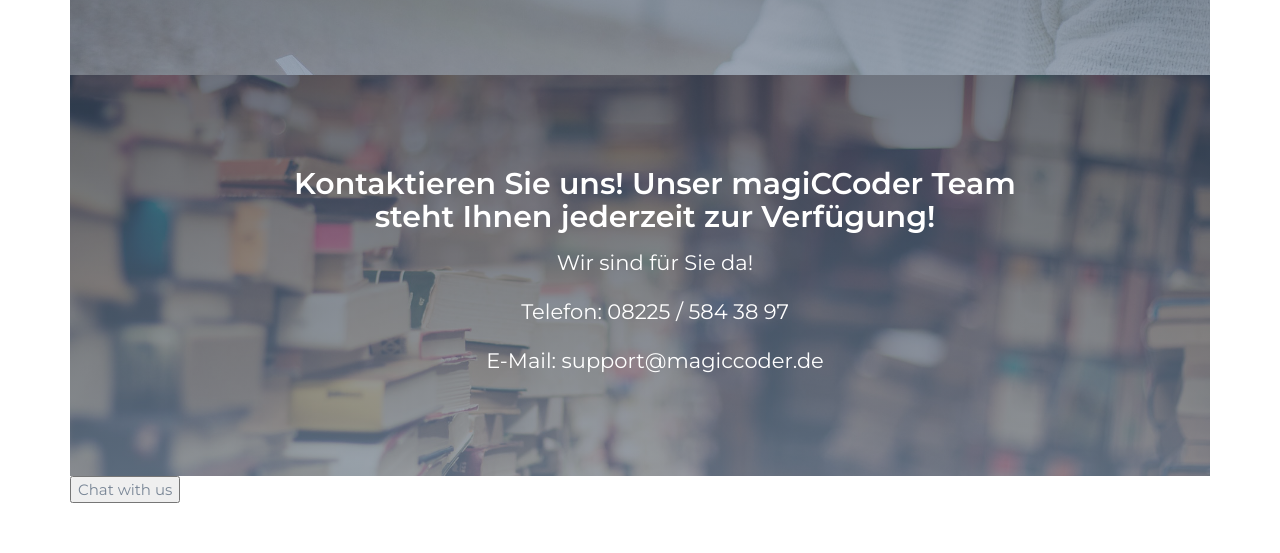
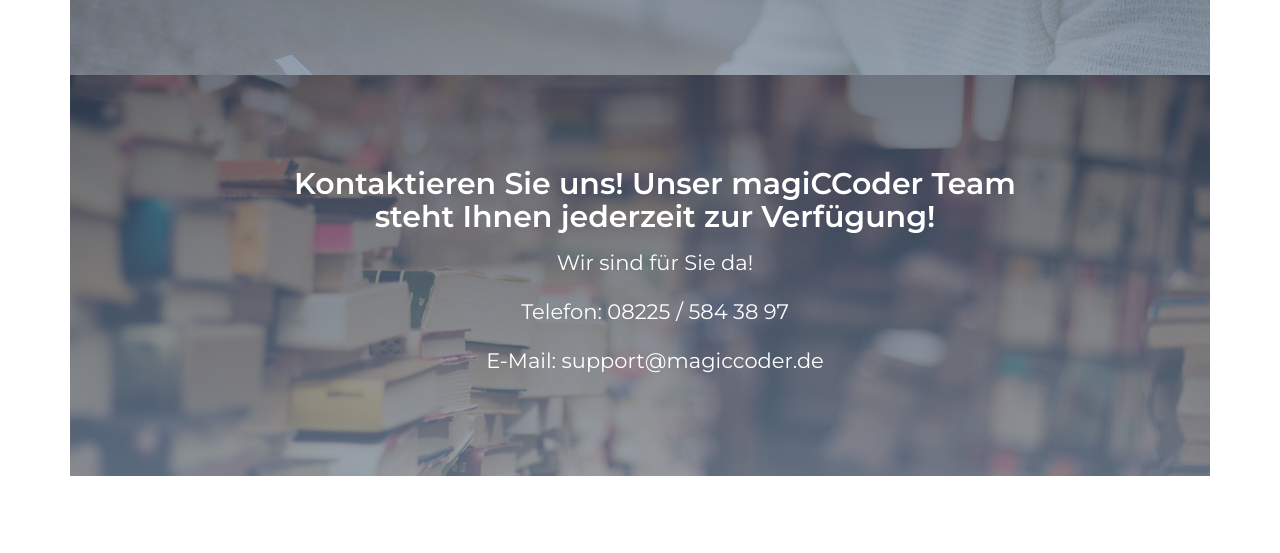
Before and after one commit to VerHext/website, a plain HTML site: page index.html in a window 1280 px wide. Shown: the part 2216-2769 px from the top of the page. Drawn offline with nearby package versions, Linux system fonts and the light colour scheme; a script that the page names is missing.

Commit message:
Update index.html

```diff
--- a/index.html
+++ b/index.html
@@ -296,7 +296,7 @@
 
 		</div>
 		<!-- /Contact CTA -->
-<button class="open-zammad-chat">Chat with us</button>
+
 		<!-- Footer -->
 		<footer id="footer" class="section">
 
```
